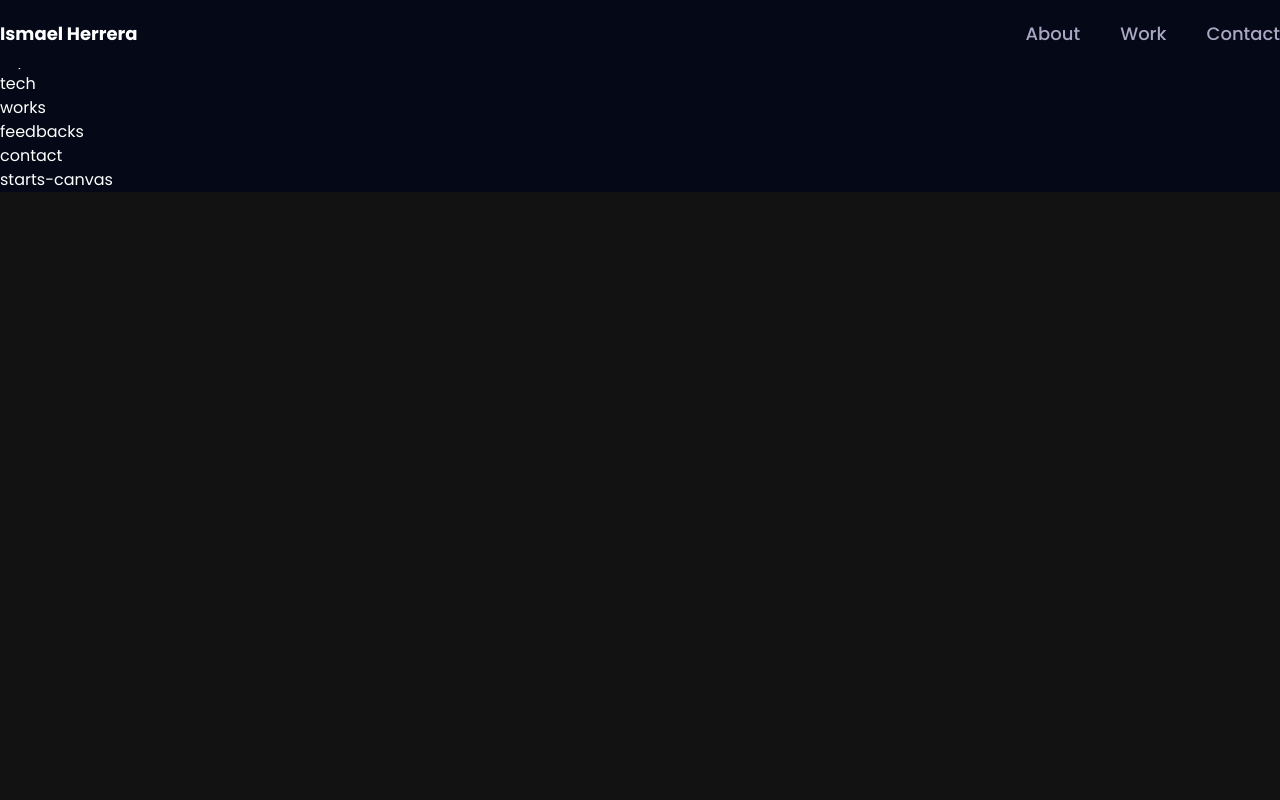
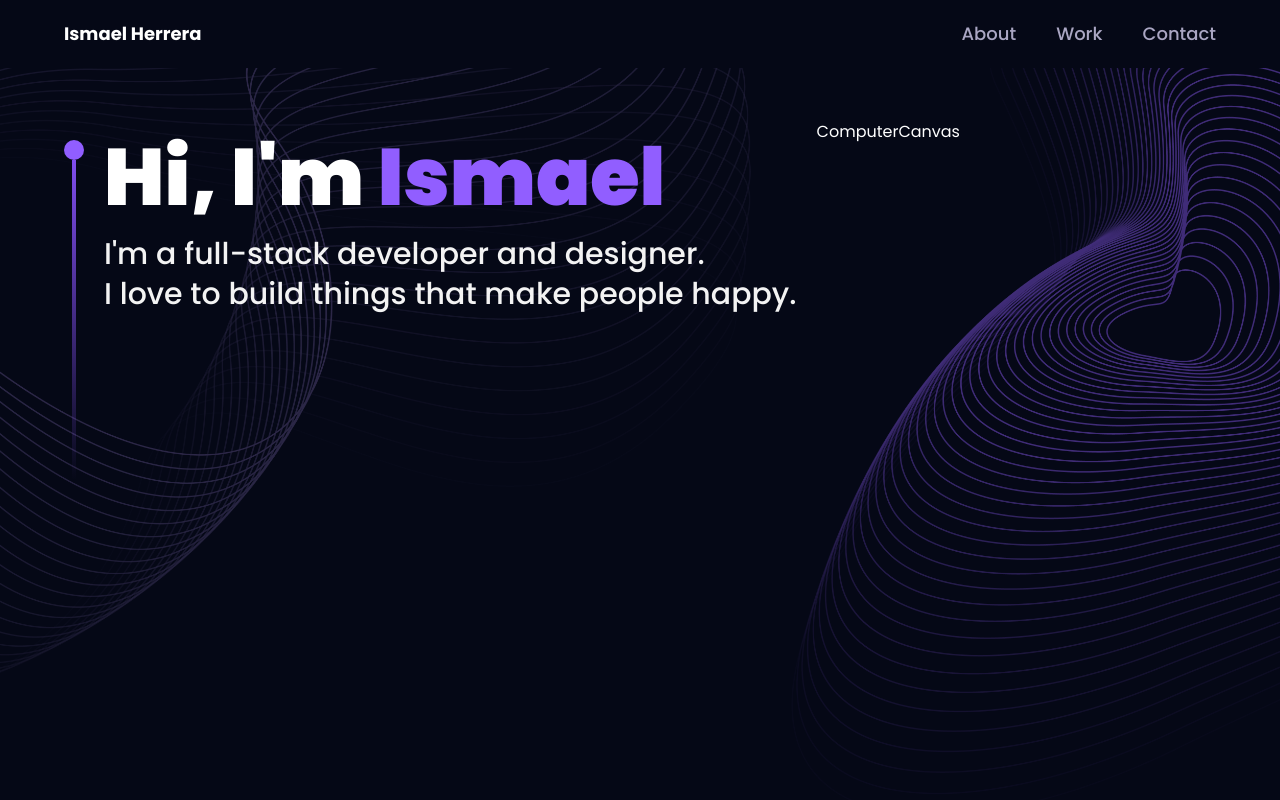
Before and after one commit to ismaelherreradev/3d-portfolio, a Next.js app: page / in a window 1280 px wide. Shown: the top 800 px of the page. Built offline with nearby package versions, Linux system fonts and the light colour scheme.

Commit message:
add hero

```diff
--- /dev/null
+++ b/components/canvas/Computer.tsx
@@ -0,0 +1,3 @@
+export default function ComputerCanvas() {
+  return <div>ComputerCanvas</div>;
+}
--- /dev/null
+++ b/components/canvas/index.ts
@@ -0,0 +1,3 @@
+import ComputerCanvas from './Computer';
+
+export { ComputerCanvas };
--- a/components/hero.tsx
+++ b/components/hero.tsx
@@ -1,3 +1,30 @@
+'use client';
+
+import { cn } from '@/lib/utils';
+
+// import {motion} from 'framer-motion'
+import { ComputerCanvas } from './canvas';
+
 export default function Hero() {
-  return <div>hero</div>;
+  return (
+    <section className='relative mx-auto h-screen w-full'>
+      <div className='absolute inset-0 top-[120px] mx-auto flex max-w-7xl flex-row items-start gap-5 px-6 sm:px-16'>
+        <div className='mt-5 flex flex-col items-center justify-center'>
+          <div className='h-5 w-5 rounded-full bg-[#915eff]' />
+          <div className='violet-gradient h-40 w-1 sm:h-80' />
+        </div>
+
+        <div>
+          <h1 className='heroHeadText'>
+            Hi, I&apos;m <span className='text-[#915eff]'>Ismael</span>
+          </h1>
+          <p className={cn('heroSubText text-white-100 mt-2')}>
+            I&apos;m a full-stack developer and designer. <br className='hidden sm:block' /> I love to build things that
+            make people happy.
+          </p>
+        </div>
+        <ComputerCanvas />
+      </div>
+    </section>
+  );
 }
--- a/components/navbar.tsx
+++ b/components/navbar.tsx
@@ -1,26 +1,25 @@
 'use client';
 import Image from 'next/image';
 import Link from 'next/link';
-import { HTMLAttributes, useState } from 'react';
+import { Dispatch, HTMLAttributes, SetStateAction, useState } from 'react';
 
 import { navLinks } from '@/constants';
 import { cn } from '@/lib/utils';
 import { close, menu } from '@/public';
-import { styles } from '@/styles/commons';
 
-function NavbarLinks(props: HTMLAttributes<HTMLUListElement>) {
-  const [active, setActive] = useState('');
-
+function NavbarLinks(
+  props: HTMLAttributes<HTMLUListElement> & { active: string; setActive: Dispatch<SetStateAction<string>> }
+) {
   return (
     <ul className={props.className}>
       {navLinks.map((link) => (
         <li
           key={link.id}
           className={cn(
-            active === link.title ? 'text-white' : 'text-secondary',
+            props.active === link.title ? 'text-white' : 'text-secondary',
             'cursor-pointer text-base  font-medium transition-colors duration-75 hover:text-white md:text-lg'
           )}
-          onClick={() => setActive((prev) => (prev === link.title ? prev : link.title))}
+          onClick={() => props.setActive((prev) => (prev === link.title ? prev : link.title))}
         >
           <a href={`#${link.id}`}>{link.title}</a>
         </li>
@@ -34,7 +33,7 @@ export default function Navbar() {
   const [isMenuOpen, setIsMenuOpen] = useState(false);
 
   return (
-    <nav className={cn(`${styles.paddingX}, bg-primary fixed top-0 z-20 flex w-full items-center py-5`)}>
+    <nav className='paddingX bg-primary fixed top-0 z-20 flex w-full items-center py-5'>
       <div className='mx-auto flex w-full max-w-7xl items-center justify-between'>
         <Link
           href='/'
@@ -48,7 +47,7 @@ export default function Navbar() {
             <span className='text-white'>Ismael Herrera</span>
           </p>
         </Link>
-        <NavbarLinks className='hidden list-none flex-row gap-10 sm:flex' />
+        <NavbarLinks className='hidden list-none flex-row gap-10 sm:flex' active={active} setActive={setActive} />
         <div className='flex flex-1 items-center justify-end sm:hidden'>
           <Image
             src={isMenuOpen ? close : menu}
@@ -63,7 +62,11 @@ export default function Navbar() {
               'black-gradient absolute right-0 top-20 z-10 mx-4 my-2 min-w-[140px] rounded-xl p-6'
             )}
           >
-            <NavbarLinks className='flex flex-col items-start justify-end gap-4' />
+            <NavbarLinks
+              className='flex flex-col items-start justify-end gap-4'
+              active={active}
+              setActive={setActive}
+            />
           </div>
         </div>
       </div>
--- a/styles/commons.ts
+++ /dev/null
@@ -1,13 +0,0 @@
-const styles = {
-  paddingX: 'sm:px-16 px-6',
-  paddingY: 'sm:py-16 py-6',
-  padding: 'sm:px-16 px-6 sm:py-16 py-10',
-
-  heroHeadText: 'font-black text-white lg:text-[80px] sm:text-[60px] xs:text-[50px] text-[40px] lg:leading-[98px] mt-2',
-  heroSubText: 'text-[#dfd9ff] font-medium lg:text-[30px] sm:text-[26px] xs:text-[20px] text-[16px] lg:leading-[40px]',
-
-  sectionHeadText: 'text-white font-black md:text-[60px] sm:text-[50px] xs:text-[40px] text-[30px]',
-  sectionSubText: 'sm:text-[18px] text-[14px] text-secondary uppercase tracking-wider',
-};
-
-export { styles };
--- a/styles/globals.css
+++ b/styles/globals.css
@@ -1,6 +1,31 @@
 @tailwind base;
 @tailwind components;
 @tailwind utilities;
+
+@layer components {
+  .paddingX {
+    @apply sm:px-16 px-6;
+  }
+  .paddingY {
+    @apply sm:py-16 py-6;
+  }
+  .padding {
+    @apply sm:px-16 px-6 sm:py-16 py-10;
+  }
+
+  .heroHeadText {
+    @apply font-black text-white lg:text-[80px] sm:text-[60px] xs:text-[50px] text-[40px] lg:leading-[98px] mt-2;
+  }
+  .heroSubText {
+    @apply text-[#dfd9ff] font-medium lg:text-[30px] sm:text-[26px] xs:text-[20px] text-[16px] lg:leading-[40px];
+  }
+
+  .sectionHeadText {
+    @apply text-white font-black md:text-[60px] sm:text-[50px] xs:text-[40px] text-[30px];
+  }
+  .sectionSubText {
+    @apply sm:text-[18px] text-[14px] text-secondary uppercase tracking-wider;
+  }
 
   * {
     margin: 0;
@@ -157,3 +182,4 @@
         -2.6em 0em 0 0em rgba(255, 255, 255, 0.7), -1.8em -1.8em 0 0em #ffffff;
     }
   }
+}
```
Lines whose indentation alone changed are shown as unchanged.
